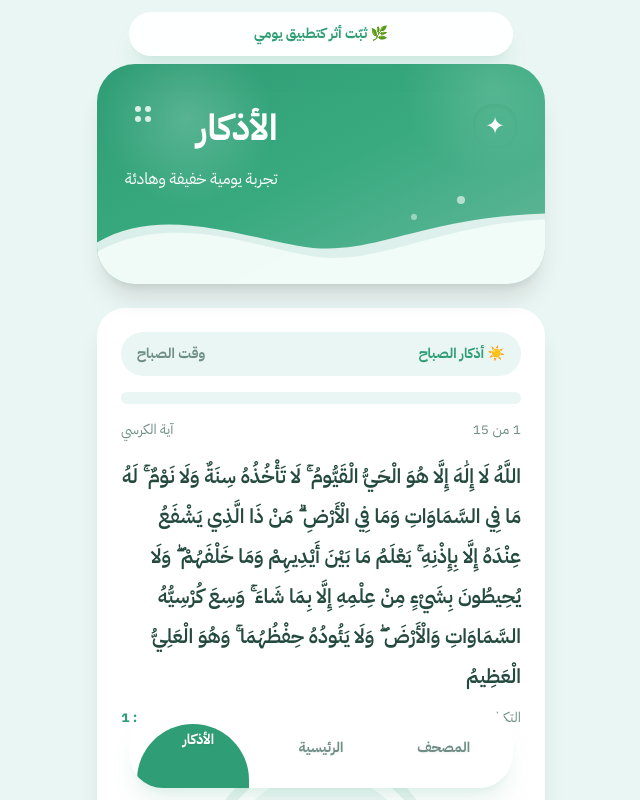
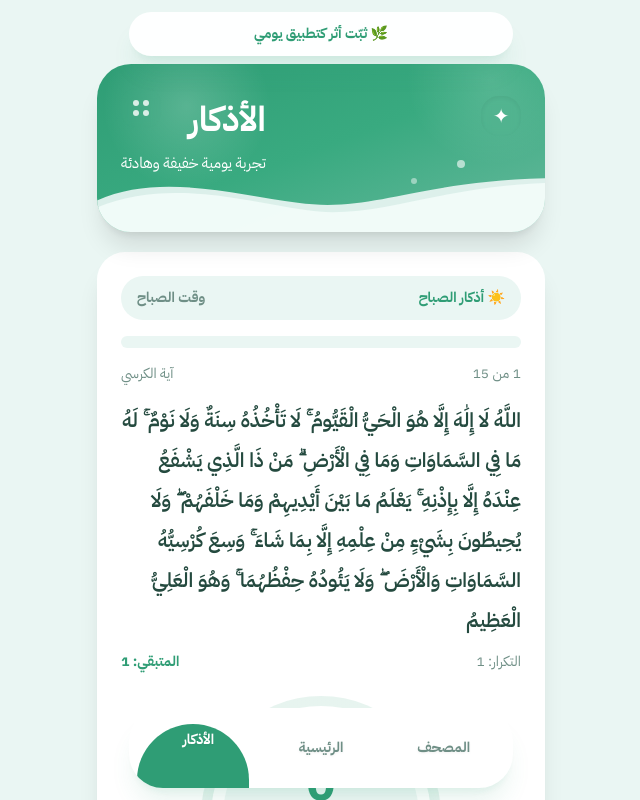
Before and after one commit to faheemappsa/athar, a React (Vite) app: page /dhikr in a window 1280 px wide. Shown: the whole page, without its empty margins (319-959 px from the left). Built offline with nearby package versions, Linux system fonts and the light colour scheme; the HTML template or start-up script is replaced by a standard one.

Commit message:
refactor: compact shared app hero

```diff
--- a/src/components/Shared/AppHero.tsx
+++ b/src/components/Shared/AppHero.tsx
@@ -7,17 +7,17 @@ export default function AppHero({ title, subtitle }: AppHeroProps) {
   const isQuranHero = title === "المصحف";
 
   return (
-    <section className="relative mb-6 min-h-[220px] overflow-hidden rounded-[38px] bg-gradient-to-br from-[#2F9D75] via-[#39AA80] to-[#67B99D] px-7 pb-20 pt-10 text-white shadow-xl">
+    <section className="relative mb-5 min-h-[168px] overflow-hidden rounded-[34px] bg-gradient-to-br from-[#2F9D75] via-[#39AA80] to-[#67B99D] px-6 pb-14 pt-8 text-white shadow-xl">
       <div className="absolute inset-0 bg-[radial-gradient(circle_at_20%_25%,rgba(255,255,255,0.18),transparent_22%),radial-gradient(circle_at_88%_10%,rgba(255,255,255,0.14),transparent_20%)]" />
       <div className="relative z-20 flex items-start justify-between gap-4">
-        <div className="grid h-11 w-11 shrink-0 place-items-center rounded-[20px] bg-white/18 text-2xl shadow-inner backdrop-blur-sm">✦</div>
-        <div className={`${isQuranHero ? "me-7" : ""} max-w-[72%] text-right`}>
-          <h1 className={`${isQuranHero ? "text-[2.45rem]" : "text-4xl"} font-bold leading-snug`}>{title}</h1>
-          {subtitle && <p className="mt-3 max-w-[280px] text-base leading-relaxed text-white/82">{subtitle}</p>}
+        <div className="grid h-10 w-10 shrink-0 place-items-center rounded-[18px] bg-white/18 text-xl shadow-inner backdrop-blur-sm">✦</div>
+        <div className={`${isQuranHero ? "me-5" : ""} max-w-[74%] text-right`}>
+          <h1 className={`${isQuranHero ? "text-[2.18rem]" : "text-[2.15rem]"} font-bold leading-snug`}>{title}</h1>
+          {subtitle && <p className="mt-2 max-w-[280px] text-[0.95rem] leading-relaxed text-white/82">{subtitle}</p>}
         </div>
       </div>
 
-      <div className="absolute bottom-0 left-0 right-0 z-10 h-[92px] overflow-hidden">
+      <div className="absolute bottom-0 left-0 right-0 z-10 h-[70px] overflow-hidden">
         <svg viewBox="0 0 420 120" preserveAspectRatio="none" className="h-full w-full">
           <path
             d="M0 66 C58 18 130 56 188 70 C258 88 296 34 420 28 L420 120 L0 120 Z"
@@ -32,10 +32,10 @@ export default function AppHero({ title, subtitle }: AppHeroProps) {
         </svg>
       </div>
 
-      <div className="absolute right-8 bottom-14 z-20 h-3 w-28 rotate-[-8deg] rounded-full bg-white/18" />
-      <div className="absolute right-20 bottom-20 z-20 h-2 w-2 rounded-full bg-white/60" />
-      <div className="absolute right-32 bottom-16 z-20 h-1.5 w-1.5 rounded-full bg-white/45" />
-      <div className="absolute left-6 top-7 grid h-11 w-11 place-items-center rounded-2xl bg-white/16 backdrop-blur-sm">
+      <div className="absolute right-8 bottom-10 z-20 h-2.5 w-24 rotate-[-8deg] rounded-full bg-white/18" />
+      <div className="absolute right-20 bottom-16 z-20 h-2 w-2 rounded-full bg-white/60" />
+      <div className="absolute right-32 bottom-12 z-20 h-1.5 w-1.5 rounded-full bg-white/45" />
+      <div className="absolute left-6 top-6 grid h-10 w-10 place-items-center rounded-2xl bg-white/16 backdrop-blur-sm">
         <span className="grid grid-cols-2 gap-1">
           <i className="h-1.5 w-1.5 rounded-full bg-white/80" />
           <i className="h-1.5 w-1.5 rounded-full bg-white/80" />
```
